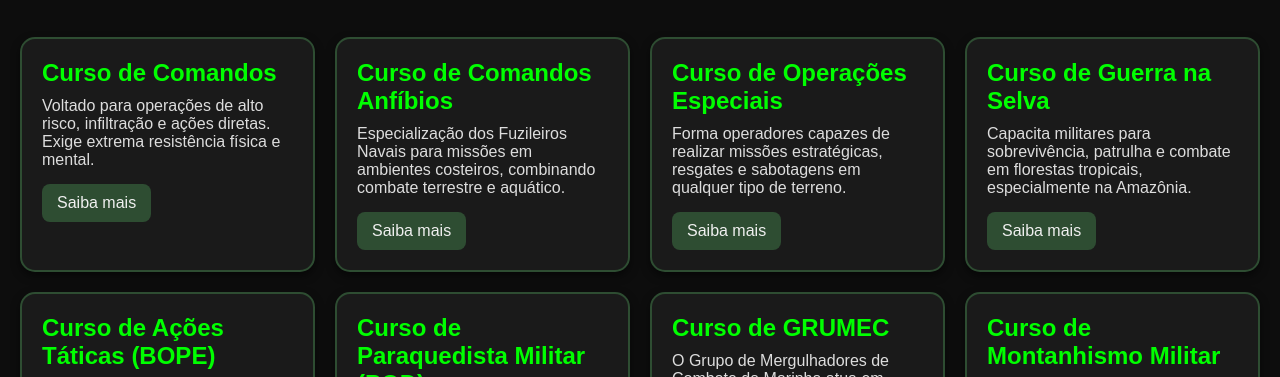
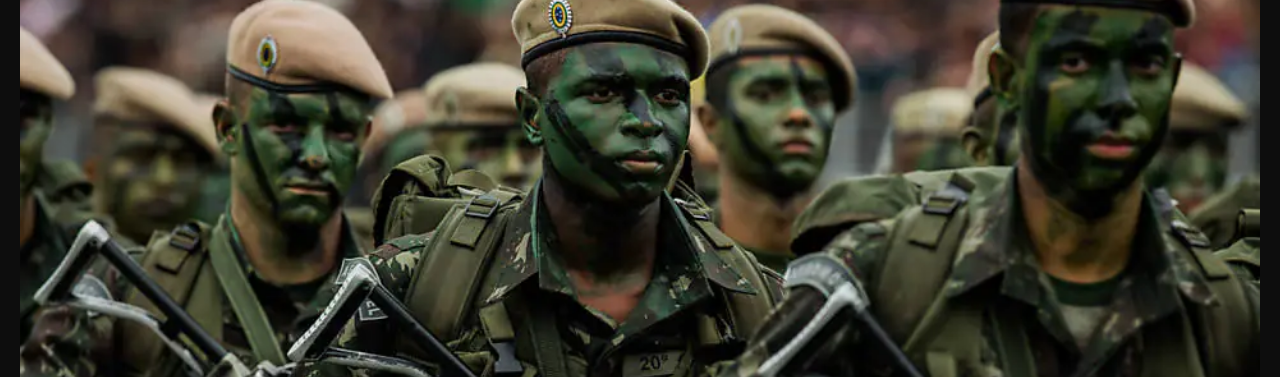
Before and after one commit to Hertz936/projeto-1.2, a plain HTML site: page index.html in a window 1280 px wide. Shown: the part 100-477 px from the top of the page. Drawn offline with Linux system fonts and the light colour scheme.

Commit message:
Add files via upload

```diff
--- a/index.html
+++ b/index.html
@@ -8,6 +8,13 @@
     <link rel="stylesheet" href="style.css">
 </head>
 <body>
+
+    <!-- Imagem do cabeçalho -->
+    <div class="imagem-cabecalho">
+        <img src="cabeçalho.webp" alt="Imagem de militares" />
+    </div>
+
+    <!-- Cabeçalho com título e subtítulo -->
     <header>
         <h1>Cursos Militares de Elite</h1>
         <p>Conheça os cursos mais exigentes das forças armadas e forças policiais brasileiras</p>
--- a/style.css
+++ b/style.css
@@ -19,6 +19,16 @@ body {
     padding: 20px;
 }
 
+
+.imagem-cabecalho img {
+    width: 100%;
+    height: 500px;
+    object-fit: cover;
+    object-position: center top;
+    display: block;
+    border-bottom: 4px solid var(--verde-musgo);
+}
+
 header {
     text-align: center;
     margin-bottom: 40px;
@@ -37,7 +47,7 @@ header p {
 
 .cursos-container {
     display: grid;
-    grid-template-columns: repeat(auto-fit, minmax(280px, 1fr));
+    grid-template-columns: repeat(auto-fit, minmax(300px, 1fr));
     gap: 20px;
 }
 
@@ -48,6 +58,12 @@ header p {
     background-color: #1a1a1a;
     transition: transform 0.3s, border-color 0.3s;
     box-shadow: 0 4px 8px rgba(0, 0, 0, 0.5);
+
+
+    min-height: 300px;
+    display: flex;
+    flex-direction: column;
+    justify-content: space-between;
 }
 
 .curso:hover {
```
Also changed, not shown: cabeçalho.webp (added).
